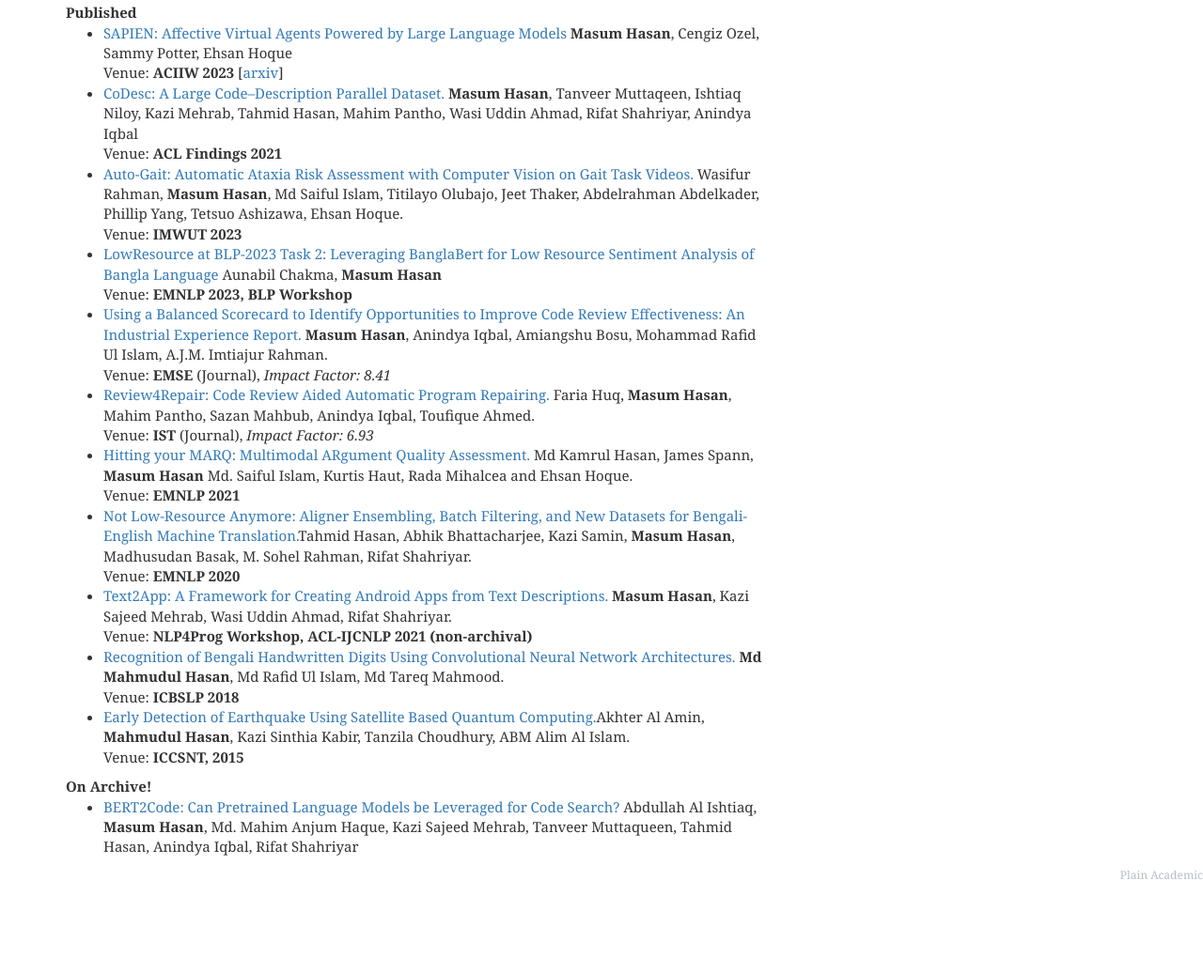
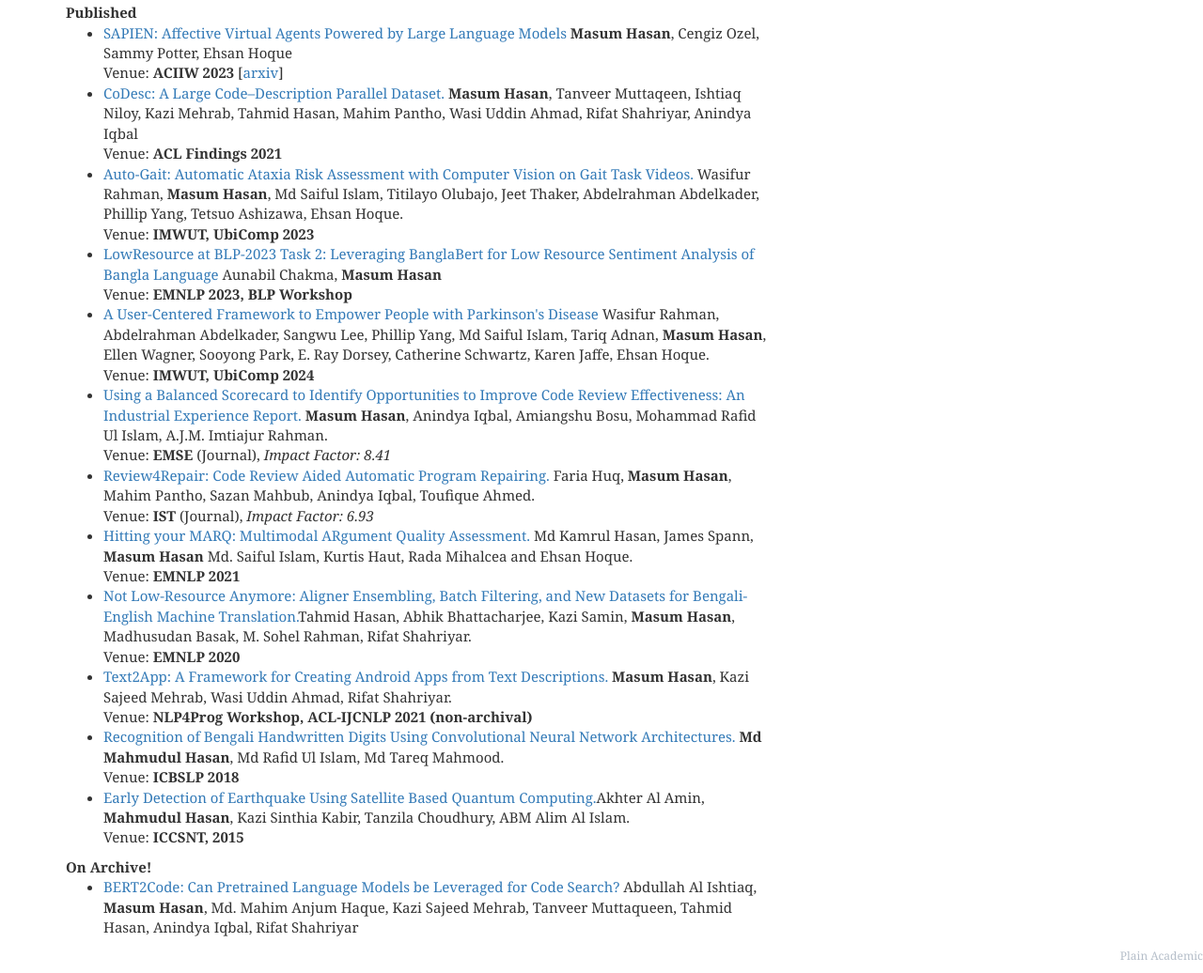
Before and after one commit to Masum06/masum06.github.io, a plain HTML site: page index.html in a window 1280 px wide. Shown: the part 1069-2105 px from the top of the page at 94% size. Before the commit the page ends 2032 px from the top, so only its background shows below. Drawn offline with nearby package versions, Linux system fonts and the light colour scheme.

Commit message:
PARK paper

```diff
--- a/index.html
+++ b/index.html
@@ -141,8 +141,9 @@
                 <ul>
 	                <li class="paper" words=""><a href="https://ieeexplore.ieee.org/document/10388188">SAPIEN: Affective Virtual Agents Powered by Large Language Models</a> <b>Masum Hasan</b>, Cengiz Ozel, Sammy Potter, Ehsan Hoque<br>Venue: <b>ACIIW 2023</b> [<a href="https://arxiv.org/pdf/2308.03022.pdf" target="_blank">arxiv</a>]</li>
                 	<li class="paper" words=""><a href="https://aclanthology.org/2021.findings-acl.18/">CoDesc: A Large Code–Description Parallel Dataset.</a> <b>Masum Hasan</b>, Tanveer Muttaqeen, Ishtiaq Niloy, Kazi Mehrab, Tahmid Hasan, Mahim Pantho, Wasi Uddin Ahmad, Rifat Shahriyar, Anindya Iqbal<br>Venue: <b>ACL Findings 2021</b></li>
-                	<li class="paper" words=""><a href="https://dl.acm.org/doi/10.1145/3580845">Auto-Gait: Automatic Ataxia Risk Assessment with Computer Vision on Gait Task Videos.</a> Wasifur Rahman, <b>Masum Hasan</b>, Md Saiful Islam, Titilayo Olubajo, Jeet Thaker, Abdelrahman Abdelkader, Phillip Yang, Tetsuo Ashizawa, Ehsan Hoque.<b></b><br>Venue: <b>IMWUT 2023</b></li>
+                	<li class="paper" words=""><a href="https://dl.acm.org/doi/10.1145/3580845">Auto-Gait: Automatic Ataxia Risk Assessment with Computer Vision on Gait Task Videos.</a> Wasifur Rahman, <b>Masum Hasan</b>, Md Saiful Islam, Titilayo Olubajo, Jeet Thaker, Abdelrahman Abdelkader, Phillip Yang, Tetsuo Ashizawa, Ehsan Hoque.<b></b><br>Venue: <b>IMWUT, UbiComp 2023</b></li>
                 	<li class="paper" words=""><a href="https://aclanthology.org/2023.banglalp-1.47/">LowResource at BLP-2023 Task 2: Leveraging BanglaBert for Low Resource Sentiment Analysis of Bangla Language</a> Aunabil Chakma, <b>Masum Hasan</b><br>Venue: <b>EMNLP 2023, BLP Workshop</b></li>
+                	<li class="paper" words=""><a href="https://dl.acm.org/doi/10.1145/3631430">A User-Centered Framework to Empower People with Parkinson's Disease</a> Wasifur Rahman, Abdelrahman Abdelkader, Sangwu Lee, Phillip Yang, Md Saiful Islam, Tariq Adnan, <b>Masum Hasan</b>, Ellen Wagner, Sooyong Park, E. Ray Dorsey, Catherine Schwartz, Karen Jaffe, Ehsan Hoque. <br>Venue: <b>IMWUT, UbiComp 2024</b></li>
                 	<li class="paper" words=""><a href="https://link.springer.com/article/10.1007/s10664-021-10038-w">Using a Balanced Scorecard to Identify Opportunities to Improve Code Review Effectiveness: An Industrial Experience Report.</a> <b>Masum Hasan</b>, Anindya Iqbal, Amiangshu Bosu, Mohammad Rafid Ul Islam, A.J.M. Imtiajur Rahman.<br>Venue: <b>EMSE</b> (Journal), <i>Impact Factor: 8.41</i></li>
 	                <li class="paper" words=""><a href="https://www.sciencedirect.com/science/article/pii/S0950584921002111">Review4Repair: Code Review Aided Automatic Program Repairing.</a> Faria Huq, <b>Masum Hasan</b>, Mahim Pantho, Sazan Mahbub, Anindya Iqbal, Toufique Ahmed.<br>Venue: <b>IST </b>(Journal), <i>Impact Factor: 6.93</i></li>
                 	<li class="paper" words=""><a href="https://aclanthology.org/2021.emnlp-main.515/">Hitting your MARQ: Multimodal ARgument Quality Assessment.</a> Md Kamrul Hasan, James Spann, <b>Masum Hasan</b> Md. Saiful Islam, Kurtis Haut, Rada Mihalcea and Ehsan Hoque.<br>Venue: <b>EMNLP 2021</b></li>
```
